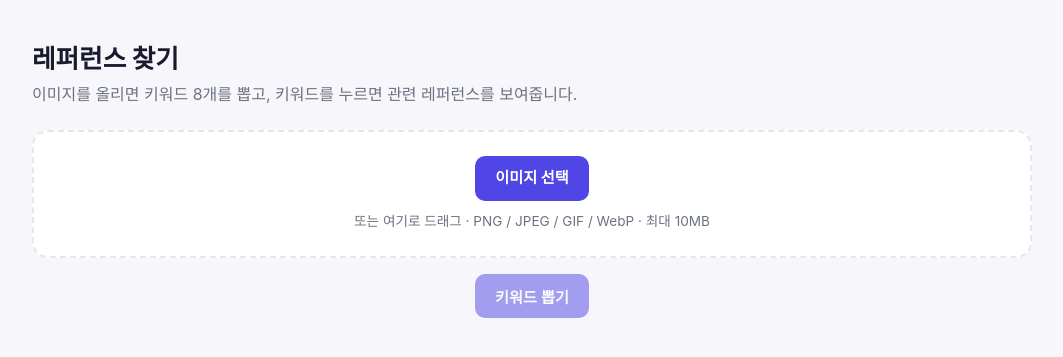
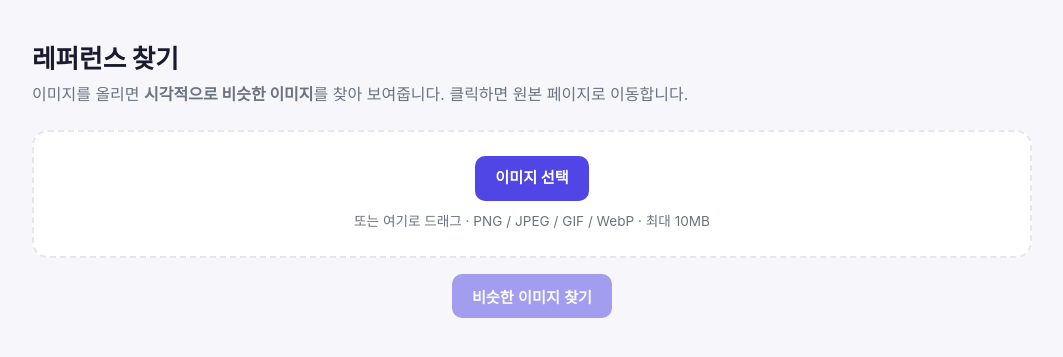
Before and after one commit to miim98/reference-finder, a Flask app: page / in a window 1280 px wide. Shown: the top 357 px of the page, without its empty margins (108-1171 px from the left). Run offline with Flask 3, Linux system fonts and the light colour scheme.

Commit message:
feat: 역방향 이미지 검색으로 전환 — 업로드 이미지로 시각적 유사 이미지 검색(Serper Lens)
- app: 업로드 이미지를 /uploads/<name>로 임시 서빙 → 그 URL로 Serper Lens 역방향 검색
- images: reverse_image_search 추가
- UI: 업로드 → 비슷한 이미지 그리드(클릭 시 원본 페이지)
- 키워드 방식 대체 (외부 이미지 호스팅 불필요)

Co-Authored-By: Claude Opus 4.8 <noreply@anthropic.com>

```diff
--- a/app.py
+++ b/app.py
@@ -1,24 +1,52 @@
-"""레퍼런스 찾기 - Flask 진입점 (최소 버전).
+"""레퍼런스 찾기 - Flask 진입점.
 
-지금은 핵심 한 가지만: 이미지 업로드 → Groq vision 으로 키워드 5개 추출.
-(이미지 검색/사이트 링크는 이 부분이 확실히 된 뒤 붙인다.)
+업로드한 이미지로 역방향 이미지 검색(Serper Lens)을 해서 시각적으로 비슷한
+이미지 목록을 보여준다.
+
+Lens 는 '이미지 URL'을 받으므로, 업로드 이미지를 이 앱이 임시로 서빙(/uploads/<name>)
+하고 그 공개 URL을 Lens 에 넘긴다. 외부 이미지 호스팅이 필요 없다.
 """
 
 from __future__ import annotations
 
+import glob
 import os
+import tempfile
+import time
+import uuid
 
 from dotenv import load_dotenv
-from flask import Flask, jsonify, render_template, request
+from flask import Flask, jsonify, render_template, request, send_from_directory
 
-from reference_finder.images import fetch_references
-from reference_finder.keywords import KeywordError, extract_keywords
-from reference_finder.sites import build_search_url, load_config
+from reference_finder.images import reverse_image_search
 
 load_dotenv()
 
 app = Flask(__name__)
 app.config["MAX_CONTENT_LENGTH"] = 10 * 1024 * 1024  # 업로드 상한 10MB
+
+UPLOAD_DIR = os.path.join(tempfile.gettempdir(), "rf_uploads")
+os.makedirs(UPLOAD_DIR, exist_ok=True)
+FILE_TTL = 600  # 임시 이미지 보관 시간(초)
+
+EXT_BY_TYPE = {
+    "image/png": ".png",
+    "image/jpeg": ".jpg",
+    "image/jpg": ".jpg",
+    "image/gif": ".gif",
+    "image/webp": ".webp",
+}
+
+
+def _cleanup_old_uploads() -> None:
+    """오래된 임시 업로드 파일 삭제."""
+    now = time.time()
+    for path in glob.glob(os.path.join(UPLOAD_DIR, "*")):
+        try:
+            if now - os.path.getmtime(path) > FILE_TTL:
+                os.remove(path)
+        except OSError:
+            pass
 
 
 @app.route("/")
@@ -26,9 +54,15 @@ def index():
     return render_template("index.html")
 
 
-@app.route("/api/keywords", methods=["POST"])
-def keywords():
-    """이미지 업로드 → Groq vision 으로 키워드 5개 추출."""
+@app.route("/uploads/<name>")
+def uploaded_file(name: str):
+    """Serper Lens 가 가져갈 수 있도록 업로드 이미지를 임시로 서빙."""
+    return send_from_directory(UPLOAD_DIR, name)
+
+
+@app.route("/api/reverse", methods=["POST"])
+def reverse():
+    """업로드 이미지 → 역방향 이미지 검색 → 비슷한 이미지 목록."""
     file = request.files.get("image")
     if file is None or not file.filename:
         return jsonify({"error": "이미지를 업로드해 주세요."}), 400
@@ -37,47 +71,26 @@ def keywords():
     if not image_bytes:
         return jsonify({"error": "빈 파일입니다."}), 400
 
-    media_type = file.mimetype or "application/octet-stream"
+    ext = EXT_BY_TYPE.get((file.mimetype or "").lower())
+    if ext is None:
+        return jsonify({"error": "지원하지 않는 이미지 타입입니다 (PNG/JPEG/GIF/WebP)."}), 400
 
-    if not os.getenv("GROQ_API_KEY"):
-        return jsonify({"error": "GROQ_API_KEY 가 없습니다. Render 환경변수를 확인하세요."}), 500
+    if not os.getenv("SERPER_API_KEY"):
+        return jsonify({"error": "SERPER_API_KEY 가 없습니다. Render 환경변수를 확인하세요."}), 500
 
-    try:
-        result = extract_keywords(image_bytes, media_type, n=8)
-    except KeywordError as exc:
-        return jsonify({"error": str(exc)}), 502
+    # 1) 임시 저장 + 공개 URL 구성
+    _cleanup_old_uploads()
+    name = uuid.uuid4().hex + ext
+    with open(os.path.join(UPLOAD_DIR, name), "wb") as f:
+        f.write(image_bytes)
 
-    return jsonify({"keywords": result})
+    host = request.host  # 예: reference-finder-dktr.onrender.com
+    scheme = "http" if host.startswith(("127.", "localhost")) else "https"
+    public_url = f"{scheme}://{host}/uploads/{name}"
 
-
-@app.route("/api/references")
-def references():
-    """키워드 클릭 → 등록 사이트 검색 링크 + 관련 이미지(Pexels)."""
-    keyword = (request.args.get("keyword") or "").strip()
-    if not keyword:
-        return jsonify({"error": "키워드가 없습니다."}), 400
-
-    try:
-        config = load_config()
-    except (OSError, ValueError) as exc:
-        return jsonify({"error": f"설정 파일 오류: {exc}"}), 500
-
-    sites_cfg = [
-        {
-            "name": s["name"],
-            "domain": s.get("domain"),
-            "search_url": build_search_url(s["search_url"], keyword),
-        }
-        for s in config.get("sites", [])
-    ]
-    site_results = fetch_references(
-        keyword,
-        sites_cfg,
-        per_site=int(config.get("results_per_site", 3)),
-        timeout=int(config.get("request_timeout", 8)),
-    )  # best-effort — 이미지 비어도 검색 링크는 유지
-
-    return jsonify({"keyword": keyword, "sites": site_results})
+    # 2) 역방향 이미지 검색
+    results = reverse_image_search(public_url, limit=30, timeout=25)
+    return jsonify({"images": results})
 
 
 @app.errorhandler(413)
--- a/reference_finder/keywords.py
+++ b/reference_finder/keywords.py
@@ -17,7 +17,7 @@ import re
 import requests
 
 # 무료 vision 모델 (필요하면 GROQ_MODEL 환경변수로 교체)
-MODEL = os.getenv("GROQ_MODEL", "meta-llama/llama-4-scout-17b-16e-instruct")
+MODEL = os.getenv("GROQ_MODEL", "meta-llama/llama-4-maverick-17b-128e-instruct")
 ENDPOINT = "https://api.groq.com/openai/v1/chat/completions"
 
 SUPPORTED_MEDIA_TYPES = {
--- a/templates/index.html
+++ b/templates/index.html
@@ -3,7 +3,7 @@
 <head>
 <meta charset="UTF-8" />
 <meta name="viewport" content="width=device-width, initial-scale=1.0" />
-<title>레퍼런스 찾기</title>
+<title>레퍼런스 찾기 — 비슷한 이미지</title>
 <style>
   :root {
     --bg: #f7f7fb; --card: #fff; --ink: #1a1a2e; --muted: #6b7280;
@@ -31,7 +31,7 @@
   }
   .btn:disabled { opacity: .5; cursor: not-allowed; }
   .hint { color: var(--muted); font-size: .85rem; margin-top: 10px; }
-  #preview { max-width: 180px; max-height: 180px; border-radius: 12px; margin: 14px auto 0; display: none; }
+  #preview { max-width: 200px; max-height: 200px; border-radius: 12px; margin: 14px auto 0; display: none; }
 
   .status { margin: 20px 0; color: var(--muted); }
   .error {
@@ -39,49 +39,21 @@
     padding: 14px 16px; border-radius: 12px; margin: 20px 0;
   }
 
-  /* 2단 레이아웃 */
-  .cols { display: grid; grid-template-columns: 260px 1fr; gap: 20px; margin-top: 28px; display: none; }
-  @media (max-width: 720px) { .cols { grid-template-columns: 1fr; } }
-
-  .panel { background: var(--card); border: 1px solid var(--border); border-radius: 16px; padding: 20px; }
-  .panel h2 { font-size: .95rem; margin: 0 0 14px; color: var(--muted); font-weight: 700; }
-
-  .kwlist { display: flex; flex-direction: column; gap: 8px; }
-  .kwlist button {
-    text-align: left; background: var(--bg); border: 1px solid var(--border); color: var(--ink);
-    padding: 11px 14px; border-radius: 10px; font-weight: 700; font-size: .98rem; cursor: pointer;
-    transition: all .12s;
+  .count { margin: 28px 0 12px; font-weight: 700; color: var(--muted); font-size: .95rem; display: none; }
+  .grid { columns: 4 200px; column-gap: 12px; }
+  .card {
+    display: block; margin: 0 0 12px; border-radius: 12px; overflow: hidden;
+    border: 1px solid var(--border); background: var(--accent-soft);
+    break-inside: avoid; text-decoration: none;
   }
-  .kwlist button:hover { border-color: var(--accent); }
-  .kwlist button.active { background: var(--accent); color: #fff; border-color: var(--accent); }
-
-  .site-block { margin-bottom: 22px; }
-  .site-head { display: flex; align-items: center; justify-content: space-between; margin-bottom: 10px; }
-  .site-head .name { font-weight: 800; font-size: 1rem; }
-  .site-link {
-    text-decoration: none; font-weight: 700; font-size: .82rem; color: var(--accent);
-    background: var(--accent-soft); padding: 7px 12px; border-radius: 8px;
-  }
-  .site-link:hover { background: var(--accent); color: #fff; }
-
-  .thumbs { display: grid; grid-template-columns: repeat(3, 1fr); gap: 8px; }
-  @media (max-width: 480px) { .thumbs { grid-template-columns: repeat(2, 1fr); } }
-  .card {
-    position: relative; display: flex; align-items: center; justify-content: center;
-    aspect-ratio: 1/1; border-radius: 10px; overflow: hidden; text-decoration: none;
-    background: var(--accent-soft); border: 1px solid var(--border); color: var(--accent);
-  }
-  .card img { position: absolute; inset: 0; width: 100%; height: 100%; object-fit: cover; }
-  .card .label { position: relative; z-index: 1; text-align: center; font-weight: 700;
-                 font-size: .78rem; padding: 8px; line-height: 1.4; }
+  .card img { width: 100%; display: block; }
   .card:hover { outline: 2px solid var(--accent); }
-  .empty { color: var(--muted); font-size: .85rem; font-style: italic; padding: 8px 0; }
 </style>
 </head>
 <body>
 <div class="wrap">
   <h1>레퍼런스 찾기</h1>
-  <p class="sub">이미지를 올리면 키워드 8개를 뽑고, 키워드를 누르면 관련 레퍼런스를 보여줍니다.</p>
+  <p class="sub">이미지를 올리면 <b>시각적으로 비슷한 이미지</b>를 찾아 보여줍니다. 클릭하면 원본 페이지로 이동합니다.</p>
 
   <form id="form">
     <label class="uploader" id="drop">
@@ -91,23 +63,15 @@
       <img id="preview" alt="미리보기" />
     </label>
     <div style="margin-top:16px; text-align:center;">
-      <button class="btn" id="submit" type="submit" disabled>키워드 뽑기</button>
+      <button class="btn" id="submit" type="submit" disabled>비슷한 이미지 찾기</button>
     </div>
   </form>
 
   <div id="status" class="status" style="display:none;"></div>
   <div id="error" class="error" style="display:none;"></div>
 
-  <div class="cols" id="cols">
-    <div class="panel">
-      <h2>키워드 (클릭)</h2>
-      <div class="kwlist" id="kwlist"></div>
-    </div>
-    <div class="panel">
-      <h2 id="rightTitle">레퍼런스</h2>
-      <div id="right"><div class="empty">왼쪽 키워드를 클릭하세요.</div></div>
-    </div>
-  </div>
+  <div id="count" class="count"></div>
+  <div id="grid" class="grid"></div>
 </div>
 
 <script>
@@ -119,10 +83,8 @@
   const form = document.getElementById("form");
   const statusEl = document.getElementById("status");
   const errorEl = document.getElementById("error");
-  const cols = document.getElementById("cols");
-  const kwlist = document.getElementById("kwlist");
-  const rightEl = document.getElementById("right");
-  const rightTitle = document.getElementById("rightTitle");
+  const countEl = document.getElementById("count");
+  const gridEl = document.getElementById("grid");
 
   pickBtn.addEventListener("click", (e) => { e.preventDefault(); fileInput.click(); });
 
@@ -148,77 +110,34 @@
       ({ "&": "&amp;", "<": "&lt;", ">": "&gt;", '"': "&quot;", "'": "&#39;" }[c]));
   }
 
-  async function loadReferences(keyword, btn) {
-    document.querySelectorAll(".kwlist button").forEach((b) => b.classList.remove("active"));
-    if (btn) btn.classList.add("active");
-    rightTitle.textContent = `"${keyword}" 레퍼런스`;
-    rightEl.innerHTML = '<div class="empty">불러오는 중…</div>';
-    try {
-      const res = await fetch("/api/references?keyword=" + encodeURIComponent(keyword));
-      const data = await res.json();
-      if (!res.ok) throw new Error(data.error || "요청 실패");
-
-      const blocks = (data.sites || []).map((s) => {
-        let cards;
-        if (s.images && s.images.length) {
-          // 이미지 카드: 클릭하면 결과 페이지로. 이미지 로드 실패해도 카드는 클릭 가능하게 라벨만 남김.
-          cards = s.images.map((im) =>
-            `<a class="card" href="${esc(im.link)}" target="_blank" rel="noopener">
-               <img src="${esc(im.image)}" alt="" loading="lazy" onerror="this.remove()" />
-             </a>`).join("");
-        } else {
-          // 이미지 없으면: 그 사이트 검색 페이지로 가는 카드 1개
-          cards =
-            `<a class="card" href="${esc(s.search_url)}" target="_blank" rel="noopener">
-               <span class="label">${esc(s.name)}<br>검색 결과 열기 ↗</span>
-             </a>`;
-        }
-        return `<div class="site-block">
-            <div class="site-head">
-              <span class="name">${esc(s.name)}</span>
-              <a class="site-link" href="${esc(s.search_url)}" target="_blank" rel="noopener">🔍 검색 열기 ↗</a>
-            </div>
-            <div class="thumbs">${cards}</div>
-          </div>`;
-      }).join("");
-
-      rightEl.innerHTML = blocks || '<div class="empty">등록된 사이트가 없습니다.</div>';
-    } catch (err) {
-      rightEl.innerHTML = `<div class="empty">⚠️ ${esc(err.message)}</div>`;
-    }
-  }
-
-  function renderKeywords(keywords) {
-    kwlist.innerHTML = "";
-    keywords.forEach((k) => {
-      const btn = document.createElement("button");
-      btn.textContent = k;
-      btn.addEventListener("click", () => loadReferences(k, btn));
-      kwlist.appendChild(btn);
-    });
-    rightTitle.textContent = "레퍼런스";
-    rightEl.innerHTML = '<div class="empty">왼쪽 키워드를 클릭하세요.</div>';
-    cols.style.display = "grid";
-    // 첫 키워드 자동 선택
-    if (keywords.length) kwlist.firstChild.click();
-  }
-
   form.addEventListener("submit", async (e) => {
     e.preventDefault();
     if (!fileInput.files[0]) return;
     errorEl.style.display = "none";
-    cols.style.display = "none";
+    gridEl.innerHTML = "";
+    countEl.style.display = "none";
     submitBtn.disabled = true;
     statusEl.style.display = "block";
-    statusEl.textContent = "이미지 분석 중…";
+    statusEl.textContent = "비슷한 이미지 찾는 중…";
 
     const fd = new FormData();
     fd.append("image", fileInput.files[0]);
     try {
-      const res = await fetch("/api/keywords", { method: "POST", body: fd });
+      const res = await fetch("/api/reverse", { method: "POST", body: fd });
       const data = await res.json();
       if (!res.ok) throw new Error(data.error || "요청 실패");
-      renderKeywords(data.keywords || []);
+      const imgs = data.images || [];
+      if (!imgs.length) {
+        countEl.textContent = "비슷한 이미지를 찾지 못했습니다. 다른 이미지로 시도해 보세요.";
+        countEl.style.display = "block";
+      } else {
+        countEl.textContent = `비슷한 이미지 ${imgs.length}개`;
+        countEl.style.display = "block";
+        gridEl.innerHTML = imgs.map((im) =>
+          `<a class="card" href="${esc(im.link)}" target="_blank" rel="noopener" title="${esc(im.title)}">
+             <img src="${esc(im.image)}" alt="" loading="lazy" onerror="this.closest('.card').remove()" />
+           </a>`).join("");
+      }
     } catch (err) {
       errorEl.textContent = "⚠️ " + err.message;
       errorEl.style.display = "block";
```
Also changed, not shown: reference_finder/images.py (+43 -0 lines).
